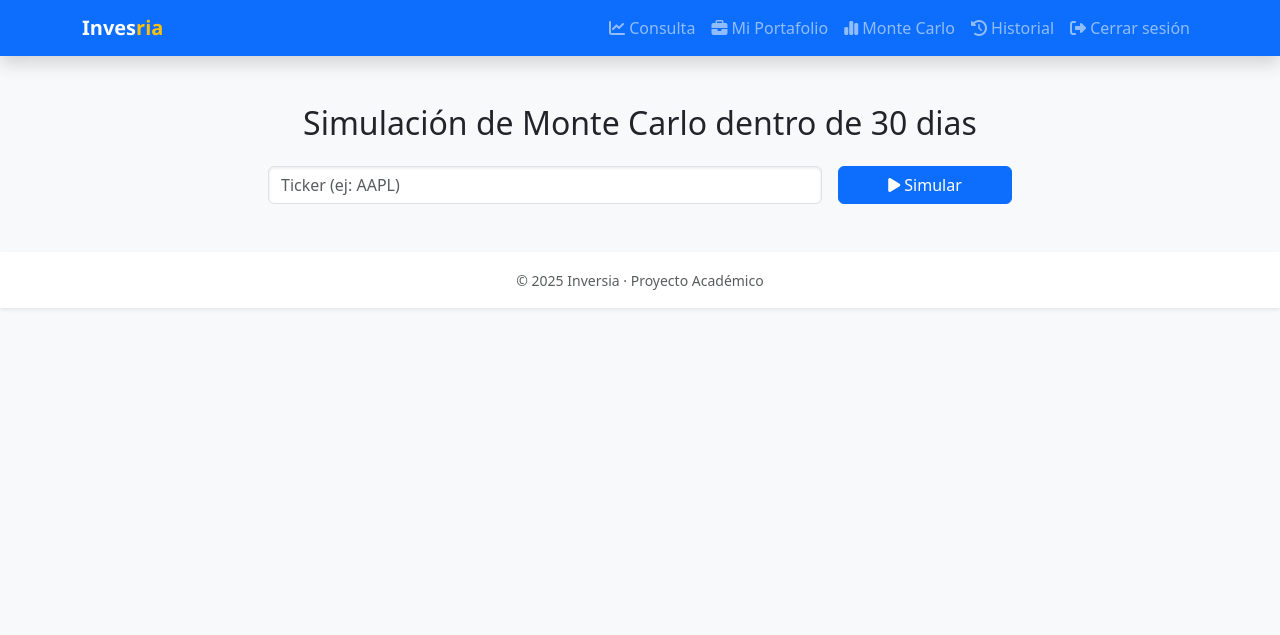
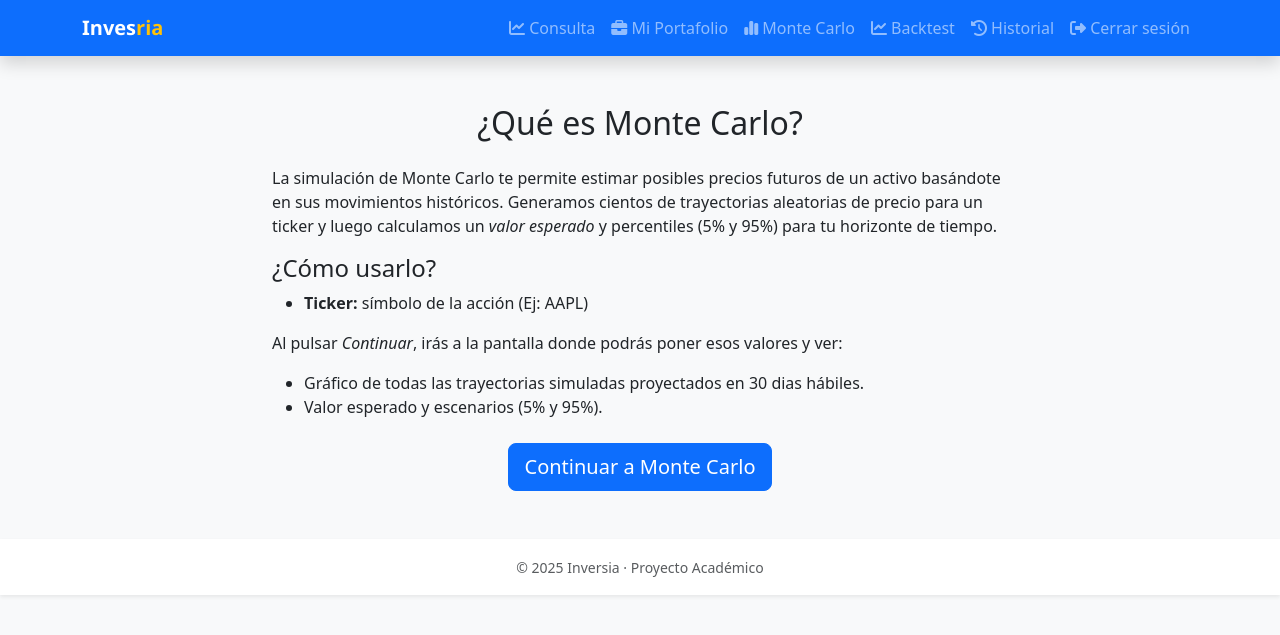
Before and after one commit to kalizapan/Inversia, a Flask app: page /montecarlo in a window 1280 px wide. Shown: the top 635 px of the page. Run offline with Flask 3, Linux system fonts and the light colour scheme; a user stored in the database is signed in.

Commit message:
Agregue opciond de Backtracking, corregi errores de la misma y agregue pestañas de Tutorial y Explicacion para QoL en backtracking y monte carlo

```diff
--- a/app.py
+++ b/app.py
@@ -56,7 +56,7 @@ app = Flask(
 app.secret_key = os.environ.get('SECRET_KEY', os.urandom(24).hex())
 
 # -Configuracion Cache-
-td_cache = TTLCache(maxsize=100, ttl=3600)
+td_cache = TTLCache(maxsize=100, ttl=43200)
 
 # — Credenciales de correo SMTP —
 EMAIL_USER = os.environ.get('EMAIL_USER', 'inversiacontact@gmail.com')
@@ -1336,34 +1336,51 @@ def portfolio():
         interp_ind=interp_ind
     )
 
-@app.route('/montecarlo', methods=['GET', 'POST'])
-def montecarlo():
-    if 'user_id' not in session:
-        return redirect('/')
+@app.route('/montecarlo', methods=['GET'])
+def montecarlo_tutorial():
+    """
+    Muestra la pantalla de introducción a Monte Carlo.
+    """
+    return render_template('montecarlo_tutorial.html')
 
-    error = None
-    imagen = None
-    ticker = ''
+@app.route('/montecarlo/run', methods=['GET','POST'])
+def montecarlo_run():
+    """
+    Ejecuta la simulación Monte Carlo usando yfinance.
+    """
+    error   = None
+    imagen  = None
+    ticker  = ''
     esperado = p5 = p95 = None
 
     if request.method == 'POST':
-        raw = request.form.get('ticker', '')
+        raw    = request.form.get('ticker', '')
+        days   = int(request.form.get('days', 30))
+        sims   = int(request.form.get('num_sim', 100))
         ticker = raw.strip().upper()
 
         if not ticker:
             error = "El ticker es obligatorio."
         else:
-            imagen, esperado, p5, p95 = monte_carlo_simulation_yf(ticker)
-            if imagen is None:
-                error = f"No se pudo generar la simulación para '{ticker}'."
+            try:
+                # => tu función revisada de MC <
+                imagen, esperado, p5, p95 = monte_carlo_simulation_yf(
+                    ticker, days=days, num_simulations=sims
+                )
+                if not imagen:
+                    error = f"No se pudo generar la simulación para '{ticker}'."
+            except Exception as e:
+                error = str(e)
 
-    return render_template('montecarlo.html',
-                           ticker=ticker,
-                           imagen=imagen,
-                           error=error,
-                           esperado=esperado,
-                           p5=p5,
-                           p95=p95)
+    return render_template(
+        'monteCarlo.html',
+        ticker=ticker,
+        imagen=imagen,
+        error=error,
+        esperado=esperado,
+        p5=p5,
+        p95=p95
+    )
 
 @app.route('/delete', methods=['POST'])
 def delete_portfolio():
@@ -1384,6 +1401,133 @@ def delete_portfolio():
                 db.commit()
     return redirect('/portfolio')
 
+@app.route('/backtest', methods=['GET'])
+def backtest_tutorial():
+    """
+    Muestra la página de introducción/tutoria
+    antes de ejecutar el backtest real.
+    """
+    return render_template('backtest_tutorial.html')
+
+import pandas as pd
+import numpy as np
+import plotly.graph_objs as go
+import json
+import yfinance as yf
+from flask import request, render_template
+
+@app.route('/backtest/run', methods=['GET','POST'])
+def backtest_run():
+    """
+    Ejecuta realmente el backtest SMA crossover usando yfinance.
+    """
+    error      = None
+    graph_json = None
+    ticker     = ''
+    fast       = 20
+    slow       = 50
+    capital    = 10000.0
+    cagr = max_dd = sharpe = None
+
+    if request.method == 'POST':
+        # 1) Leer inputs
+        ticker  = request.form['ticker'].strip().upper()
+        fast    = int(request.form['fast'])
+        slow    = int(request.form['slow'])
+        capital = float(request.form['capital'])
+
+        # 2) Validaciones
+        if not ticker:
+            error = "Ticker obligatorio."
+        elif fast >= slow:
+            error = "La SMA rápida debe ser menor que la lenta."
+
+        if not error:
+            try:
+                # 3) Descargar con yfinance
+                df = yf.download(
+                    tickers=ticker,
+                    period="1y",
+                    interval="1d",
+                    progress=False,
+                    auto_adjust=False,
+                    threads=False
+                )
+                if df.empty or 'Close' not in df:
+                    raise ValueError("No hay datos con yfinance.")
+
+                # 4) Preparar DataFrame
+                df = df[['Close']].rename(columns={'Close':'close'})
+                df.index.name = 'date'
+                df.sort_index(inplace=True)
+
+                # 5) Calcular SMAs
+                df[f'SMA{fast}'] = df['close'].rolling(fast).mean()
+                df[f'SMA{slow}'] = df['close'].rolling(slow).mean()
+
+                # 6) Señal (shift sobre Serie, no ndarray)
+                signals = df[f'SMA{fast}'] > df[f'SMA{slow}']
+                df['signal'] = signals.shift(1).fillna(False).astype(float)
+
+                # 7) Retornos diarios
+                df['ret'] = df['close'].pct_change().fillna(0.0)
+
+                # 8) Equity curves
+                df['strat_ret'] = df['ret'] * df['signal']
+                df['equity']    = (1 + df['strat_ret']).cumprod() * capital
+                df['buy_hold']  = (1 + df['ret']).cumprod() * capital
+
+                # 9) Métricas
+                total_days   = df.shape[0]
+                years        = total_days / 252
+                final_equity = df['equity'].iloc[-1]
+                cagr         = (final_equity / capital)**(1/years) - 1
+
+                roll_max = df['equity'].cummax()
+                drawdown = (df['equity'] - roll_max) / roll_max
+                max_dd   = drawdown.min()
+
+                sharpe = (
+                    df['strat_ret'].mean() /
+                    df['strat_ret'].std(ddof=1)
+                ) * np.sqrt(252)
+
+                # 10) Gráfico Plotly
+                trace_strat = go.Scatter(
+                    x=df.index.tolist(),
+                    y=df['equity'].tolist(),
+                    mode='lines', name='Estrategia'
+                )
+                trace_bh = go.Scatter(
+                    x=df.index.tolist(),
+                    y=df['buy_hold'].tolist(),
+                    mode='lines', name='Buy & Hold'
+                )
+                layout = go.Layout(
+                    title=f"Backtest {ticker} SMA{fast}/{slow}",
+                    xaxis={'title':'Fecha'},
+                    yaxis={'title':'Valor (USD)'},
+                    template='plotly_white'
+                )
+                fig = go.Figure(data=[trace_strat, trace_bh], layout=layout)
+                graph_json = json.dumps(fig, cls=plotly.utils.PlotlyJSONEncoder)
+
+            except Exception as e:
+                error = f"No se pudo backtestear '{ticker}': {e}"
+
+    return render_template(
+        'backtest.html',
+        error=error,
+        graph_json=graph_json,
+        ticker=ticker,
+        fast=fast,
+        slow=slow,
+        capital=capital,
+        cagr=cagr or 0,
+        max_dd=max_dd or 0,
+        sharpe=sharpe or 0
+    )
+
 @app.route('/logout')
 def logout():
     session.clear()
--- a/templates/base.html
+++ b/templates/base.html
@@ -44,8 +44,13 @@
               </a>
             </li>
             <li class="nav-item">
-              <a class="nav-link" href="{{ url_for('montecarlo') }}">
+              <a class="nav-link" href="{{ url_for('montecarlo_tutorial') }}">
                 <i class="fa-solid fa-chart-simple"></i> Monte Carlo
+              </a>
+            </li>
+            <li class="nav-item">
+              <a class="nav-link" href="{{ url_for('backtest_tutorial') }}">
+                <i class="fa-solid fa-chart-line"></i> Backtest
               </a>
             </li>
             <li class="nav-item">
--- a/templates/monteCarlo.html
+++ b/templates/monteCarlo.html
@@ -1,15 +1,18 @@
-
 {% extends "base.html" %}
-
 {% block title %}Simulación Monte Carlo · Inversia{% endblock %}
 
 {% block content %}
 <div class="col-md-8 mx-auto">
-  <h2 class="mb-4 text-center">Simulación de Monte Carlo dentro de 30 dias</h2>
+  <h2 class="mb-4 text-center">Simulación de Monte Carlo</h2>
 
-  <form method="POST" class="row g-3">
+  <!-- 1) Formulario de simulación -->
+  <form method="POST" action="{{ url_for('montecarlo_run') }}" class="row g-3">
     <div class="col-sm-9">
-      <input type="text" name="ticker" class="form-control" placeholder="Ticker (ej: AAPL)" value="{{ ticker }}" required>
+      <input
+        type="text" name="ticker" class="form-control"
+        placeholder="Ticker (Ej: AAPL)" value="{{ ticker }}"
+        required
+      >
     </div>
     <div class="col-sm-3">
       <button type="submit" class="btn btn-primary w-100">
@@ -18,30 +21,35 @@
     </div>
   </form>
 
+  <!-- 2) Error -->
   {% if error %}
-    <div class="alert alert-danger mt-4">
-      {{ error }}
-    </div>
+    <div class="alert alert-danger mt-4">{{ error }}</div>
   {% endif %}
 
+  <!-- 3) Resultado -->
   {% if imagen %}
     <div class="mt-4 text-center">
       <h5>Resultado de la simulación para <span class="text-primary">{{ ticker }}</span>:</h5>
-      <img src="{{ url_for('static', filename=imagen) }}"
-           alt="Gráfico Monte Carlo"
-           class="img-fluid rounded shadow-sm mt-3">
+      <img
+        src="{{ url_for('static', filename=imagen) }}"
+        alt="Gráfico Monte Carlo"
+        class="img-fluid rounded shadow-sm mt-3"
+      >
 
-      {% if esperado and p5 and p95 %}
+      {% if esperado is not none and p5 is not none and p95 is not none %}
         <div class="mt-4 text-start">
           <ul class="list-group">
             <li class="list-group-item">
-              <strong>Valor Esperado:</strong> ${{ '{:.2f}'.format(esperado) }}
+              <strong>Valor Esperado:</strong>
+              ${{ '{:.2f}'.format(esperado) }}
             </li>
             <li class="list-group-item text-danger">
-              <strong>Escenario Pesimista (5%):</strong> ${{ '{:.2f}'.format(p5) }}
+              <strong>Escenario Pesimista (5%):</strong>
+              ${{ '{:.2f}'.format(p5) }}
             </li>
             <li class="list-group-item text-success">
-              <strong>Escenario Optimista (95%):</strong> ${{ '{:.2f}'.format(p95) }}
+              <strong>Escenario Optimista (95%):</strong>
+              ${{ '{:.2f}'.format(p95) }}
             </li>
           </ul>
         </div>
--- /dev/null
+++ b/templates/montecarlo_tutorial.html
@@ -0,0 +1,33 @@
+{% extends 'base.html' %}
+{% block title %}Tutorial Monte Carlo · Inversia{% endblock %}
+{% block content %}
+<div class="row justify-content-center">
+  <div class="col-md-8">
+    <h2 class="mb-4 text-center">¿Qué es Monte Carlo?</h2>
+    <p>
+      La simulación de Monte Carlo te permite estimar posibles precios
+      futuros de un activo basándote en sus movimientos históricos.
+      Generamos cientos de trayectorias aleatorias de precio para un
+      ticker y luego calculamos un <em>valor esperado</em> y percentiles
+      (5% y 95%) para tu horizonte de tiempo.
+    </p>
+    <h4>¿Cómo usarlo?</h4>
+    <ul>
+      <li><strong>Ticker:</strong> símbolo de la acción (Ej: AAPL)</li>
+    </ul>
+    <p>
+      Al pulsar <em>Continuar</em>, irás a la pantalla donde podrás poner
+      esos valores y ver:
+    </p>
+    <ul>
+      <li>Gráfico de todas las trayectorias simuladas proyectados en 30 dias hábiles.</li>
+      <li>Valor esperado y escenarios (5% y 95%).</li>
+    </ul>
+    <div class="text-center mt-4">
+      <a href="{{ url_for('montecarlo_run') }}" class="btn btn-primary btn-lg">
+        Continuar a Monte Carlo
+      </a>
+    </div>
+  </div>
+</div>
+{% endblock %}
```
Also changed, not shown: templates/backtest.html (added, +79 -0 lines), templates/backtest_tutorial.html (added, +35 -0 lines), database.db, static/montecarlo_aapl_1748202860.png (added), static/montecarlo_aapl_1748203016.png (added), static/montecarlo_msft_1748203005.png (added), static/montecarlo_wmt_1748202869.png (added), static/portfolio_consolidado_1748203130.png (added), static/portfolio_consolidado_1748203494.png (added), static/portfolio_individual_1748203129.png (added), static/portfolio_individual_1748203494.png (added), 2 other files.
